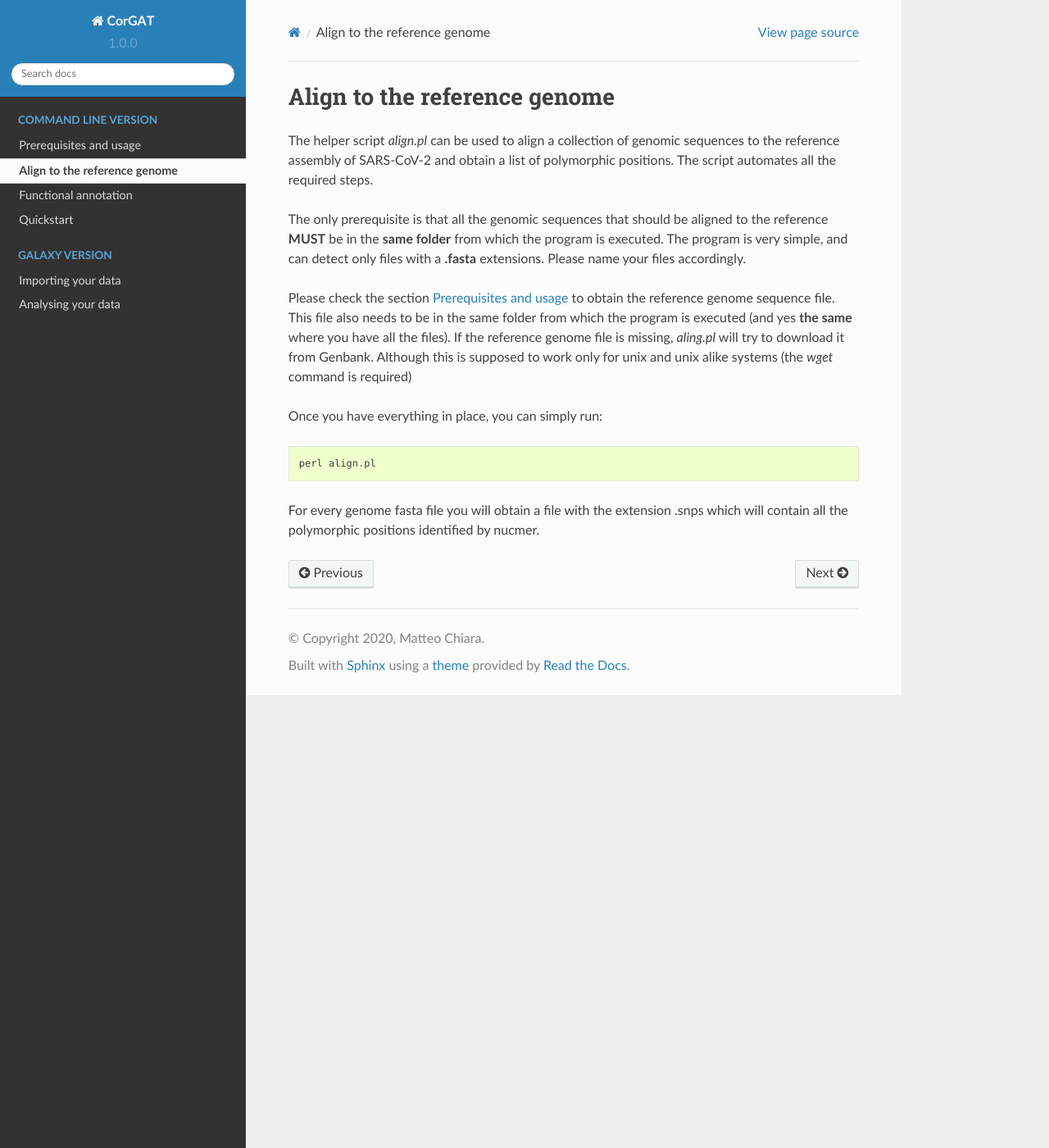
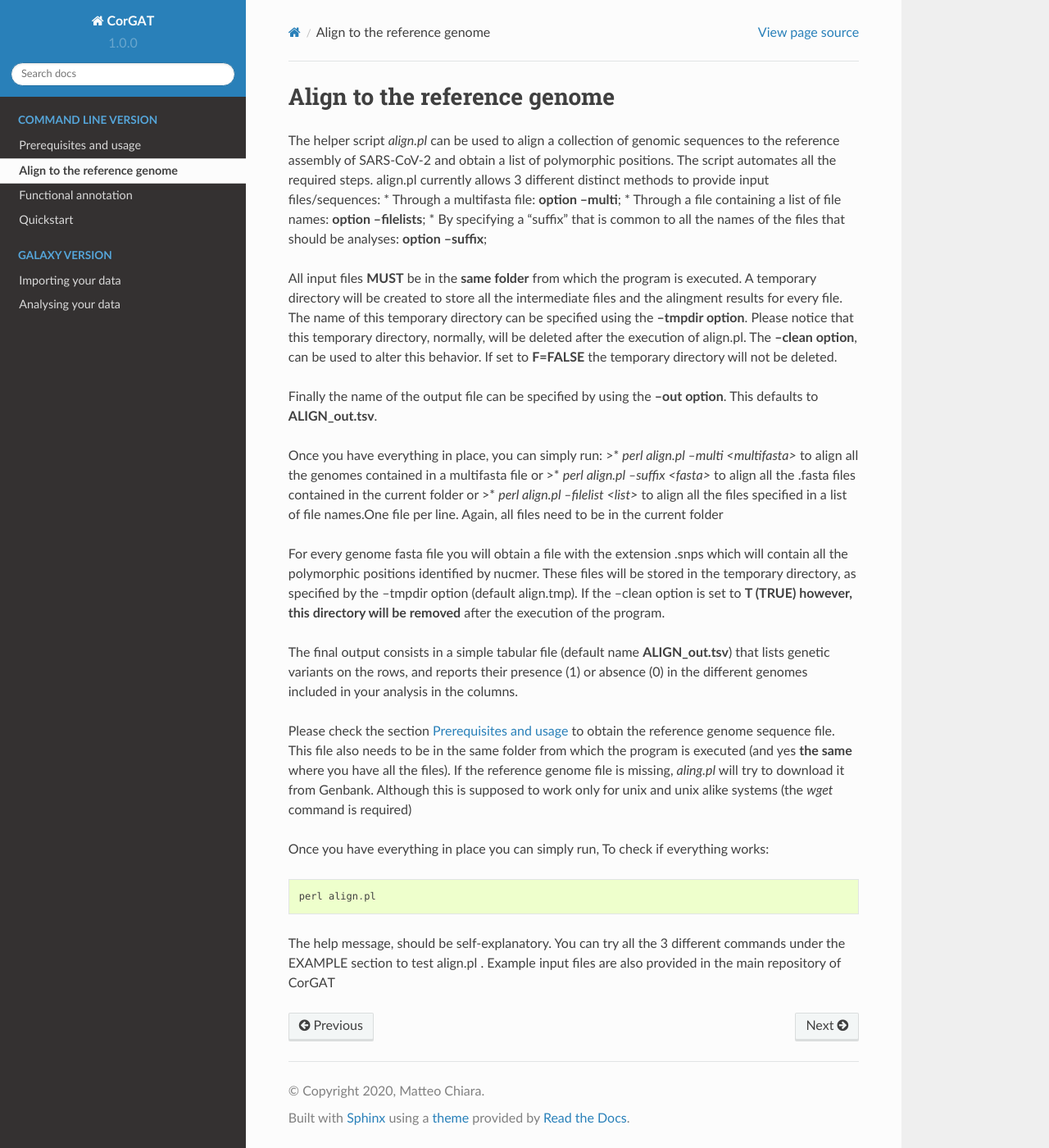
Before and after one commit to matteo14c/CorGAT, a Sphinx documentation site: the page built from Documentation/source/align_to_refdata.rst, in a window 1280 px wide and 1400 px high. Shown: the whole window at 82% size. Built offline with Sphinx 7.4.7 and the Read the Docs theme 2.0.0, drawn with Linux system fonts in a browser that asks for light colours.

Commit message:
Update align_to_refdata.rst

```diff
--- a/Documentation/source/align_to_refdata.rst
+++ b/Documentation/source/align_to_refdata.rst
@@ -1,16 +1,30 @@
 Align to the reference genome
 =============================
 
-The helper script *align.pl* can be used to align a collection of genomic sequences to the reference assembly of SARS-CoV-2 and obtain a list of polymorphic positions. The script automates all the required steps.
+The helper script *align.pl* can be used to align a collection of genomic sequences to the reference assembly of SARS-CoV-2 and obtain a list of polymorphic positions. The script automates all the required steps. align.pl currently allows 3 different distinct methods to provide input files/sequences:
+* Through a multifasta file: **option --multi**;
+* Through a file containing a list of file names: **option --filelists**;
+* By specifying a "suffix" that is common to all the names of the files that should be analyses: **option --suffix**;
 
-The only prerequisite is that all the genomic sequences that should be aligned to the reference **MUST** be in the **same folder** from which the program is executed. The program is very simple, and can detect only files with a **.fasta** extensions. Please name your files accordingly.
+All input files **MUST** be in the **same folder** from which the program is executed. A temporary directory will be created to store all the intermediate files and the alingment results for every file. The name of this temporary directory can be specified using the **--tmpdir option**. Please notice that this temporary directory, normally, will be deleted after the execution of align.pl. The **--clean option**, can be used to alter this behavior. If set to **F=FALSE** the temporary directory will not be deleted.
+
+Finally the name of the output file can be specified by using the **--out option**. This defaults to **ALIGN_out.tsv**.
+
+Once you have everything in place, you can simply run:
+>* `perl align.pl --multi <multifasta>` to align all the genomes contained in a multifasta file or
+>* `perl align.pl --suffix <fasta>` to align all the .fasta files contained in the current folder or
+>* `perl align.pl --filelist <list>` to align all the files specified in a list of file names.One file per line. Again, all files need to be in the current folder
+
+For every genome fasta file you will obtain a file with the extension .snps which will contain all the polymorphic positions identified by nucmer. These files will be stored in the temporary directory, as specified by the --tmpdir option (default align.tmp). If the --clean option is set to **T (TRUE) however, this directory will be removed** after the execution of the program.
+
+The final output consists in a simple tabular file (default name **ALIGN_out.tsv**) that lists genetic variants on the rows, and reports their presence (1) or absence (0) in the different genomes included in your analysis in the columns.
 
 Please check the section :doc:`prerequisites` to obtain the reference genome sequence file. This file also needs to be in the same folder from which the program is executed (and yes **the same** where you have all the files). If the reference genome file is missing, *aling.pl* will try to download it from Genbank. Although this is supposed to work only for unix and unix alike systems (the *wget* command is required)
 
-Once you have everything in place, you can simply run:
+Once you have everything in place you can simply run, To check if everything works:
 
 ::
 
   perl align.pl
 
-For every genome fasta file you will obtain a file with the extension .snps which will contain all the polymorphic positions identified by nucmer.
+The help message, should be self-explanatory. You can try all the 3 different commands under the EXAMPLE section to test align.pl . Example input files are also provided in the main repository of CorGAT
```
